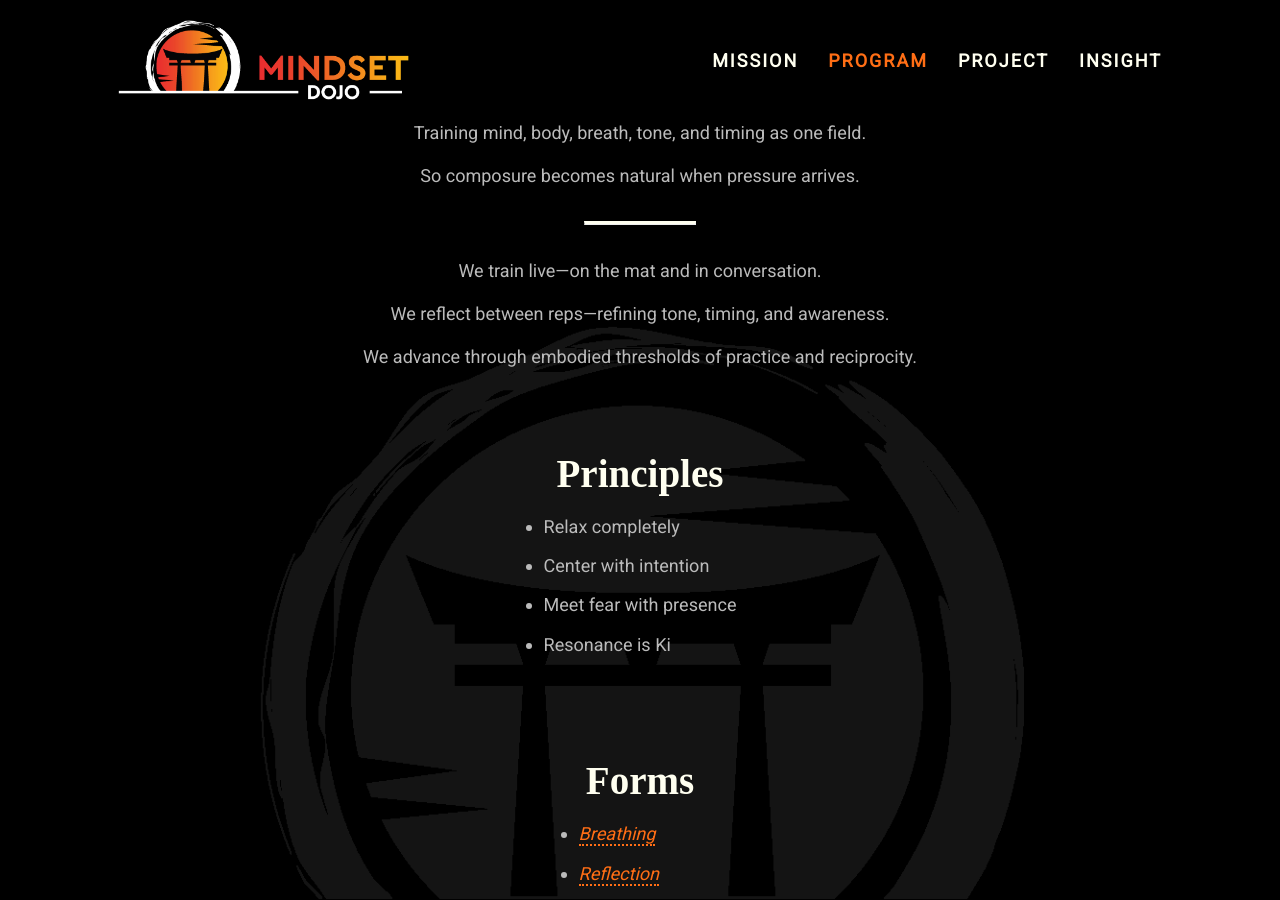
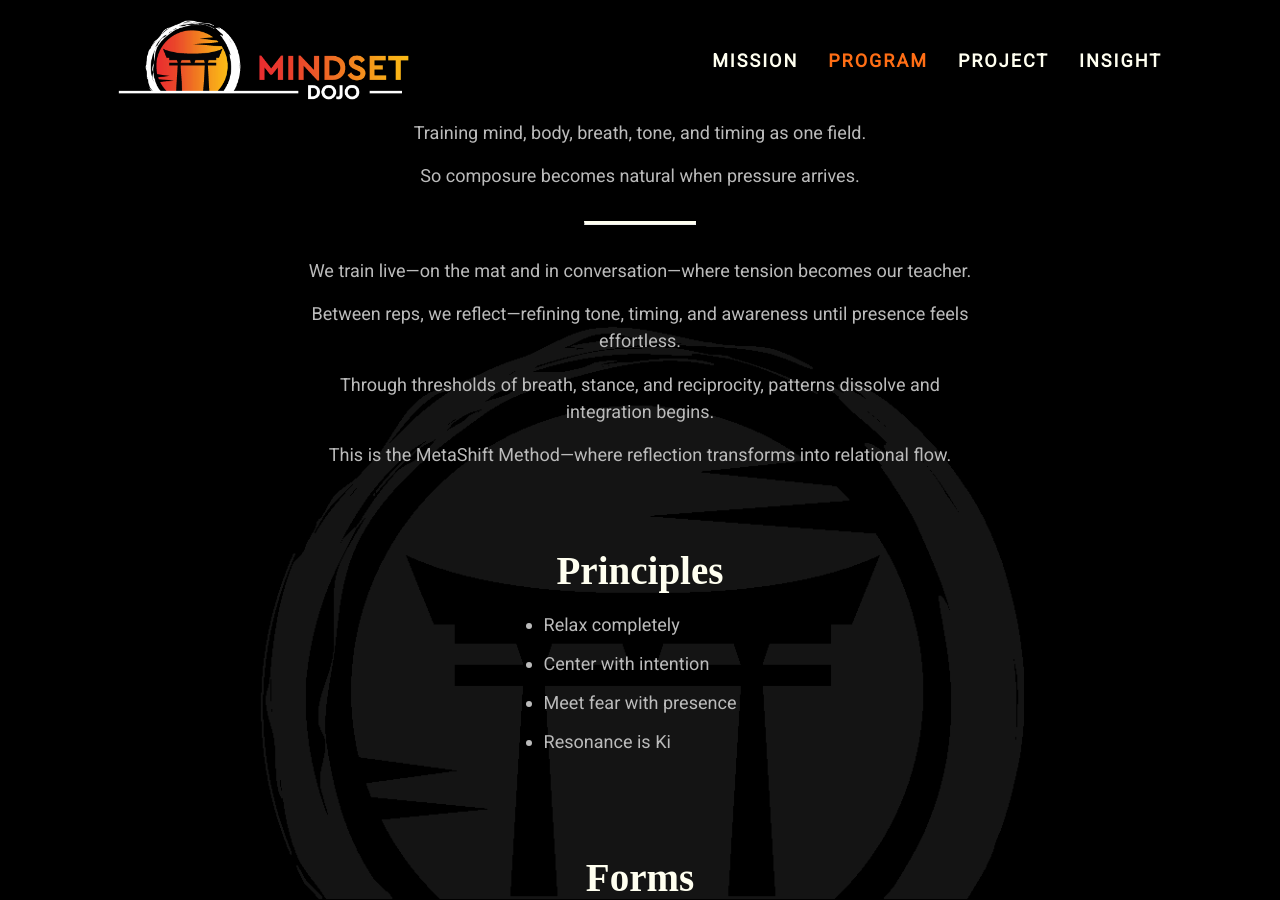
Before and after one commit to mindset-dojo/mindset-dojo.github.io, a Jekyll site: the page built from program.md, in a window 1280 px wide and 900 px high, scrolled down 393 px. Built offline with Jekyll 4.4.1, drawn with Linux system fonts in a browser that asks for light colours; some web fonts are replaced.

Commit message:
feat: MetaShift Method in the mission bridge

```diff
--- a/_data/program.yaml
+++ b/_data/program.yaml
@@ -1,14 +1,14 @@
 ---
-rally: Fearless Leadership
 mantra: "Don't React. Center."
 sections:
   - type: mission
     data:
       mission_rally_suffix_label: ": Embodied Practice"
       mission_statement_bridge:
-        - "We train live—on the mat and in conversation."
-        - "We reflect between reps—refining tone, timing, and awareness."
-        - "We advance through embodied thresholds of practice and reciprocity."
+        - "We train live—on the mat and in conversation—where tension becomes our teacher."
+        - "Between reps, we reflect—refining tone, timing, and awareness until presence feels effortless."
+        - "Through thresholds of breath, stance, and reciprocity, patterns dissolve and integration begins."
+        - "This is the MetaShift Method—where reflection transforms into relational flow."
   - type: list
     data:
       label: "Principles"
```
